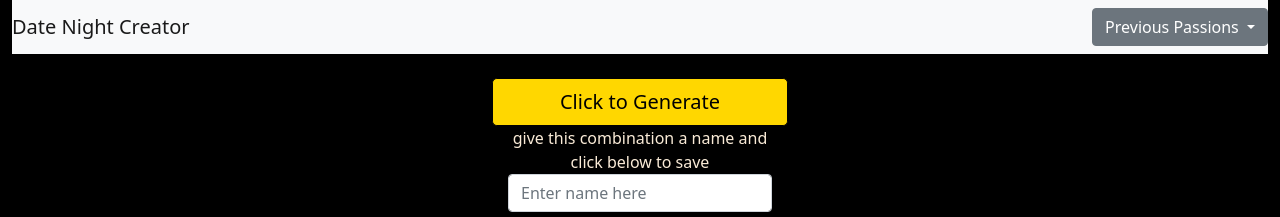
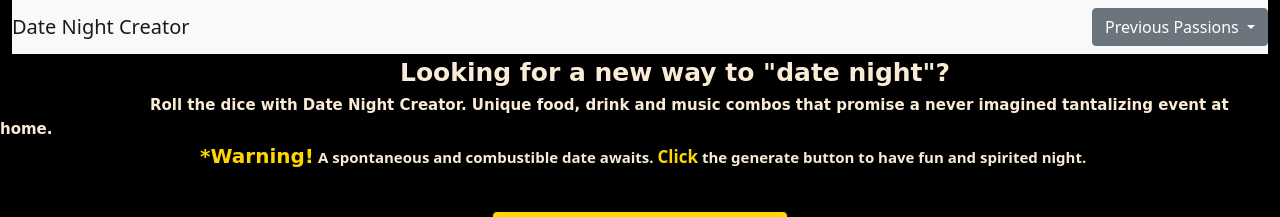
Before and after one commit to SherlockTheHomie/Urban-Disco-Burrito, a plain HTML site: page index.html in a window 1280 px wide. Shown: the top 217 px of the page. Drawn offline with nearby package versions, Linux system fonts and the light colour scheme.

Commit message:
finalized intro text

```diff
--- a/assets/style/style.css
+++ b/assets/style/style.css
@@ -1,8 +1,35 @@
 body {
 	background-color: black;
 	color: antiquewhite;
+}span#intro {
+	font-size: 25px;
+	font-family: cursive;
+	font-weight: bold;
+	align-items: center;
+	margin-left: 400px;
 }
-
+span#intro1 {
+	font-size: 15px;
+	font-family: cursive;
+	font-weight: bold;
+	align-items: center;
+	margin-left: 150px;
+}
+span#warning {
+	font-family: cursive;
+	font-size: 20px;
+	color: gold;
+	font-weight: bold;
+	margin-left: 200px;
+}
+span#intro2 {
+	font-size: 15px;
+	font-weight: bold;
+}
+span#click {
+	color: gold;
+	font-size: 17px;
+}
 .card-text {
 	color: black;
 }
--- a/index.html
+++ b/index.html
@@ -27,12 +27,18 @@
     </div>
 
     <!--Generate Button-->
+    <p><span id="intro">Looking for a new way to "date night"?</span><br/>
+    <span id="intro1">  Roll the dice with Date Night Creator. Unique food, drink and music combos that promise a never imagined tantalizing event at home.</span><br/>
+    <span id="warning">*Warning!</span>
+    <span id="intro2">A spontaneous and combustible date awaits. <span id="click">Click</span> the generate button to have fun and spirited night.
+  </span>
+    </p>
     <div class="container-fluid w-25 mx-auto text-center" >
       <button type="button" class="btn btn-primary btn-lg btn-block container-fluid mt-4" onclick="getBeverageApi(), getMusicapi(), getFoodApi()" id="genBtn">Click to Generate</button>
       <!-- Save Button -->
       <form class="form-inline">
         <div class="form-group mx-sm-3 mb-2">
-          <label for="pairingSave" class="sr-only">give this combination a name and click below to save</label>
+        <label for="pairingSave" class="sr-only">give this combination a name and click below to save</label>
           <input type="text" class="form-control" id="pairingSave" placeholder="Enter name here">
         </div>
         <button type="submit" class="btn btn-primary mb-2" id="saveBtn">Save this date</button>
```
